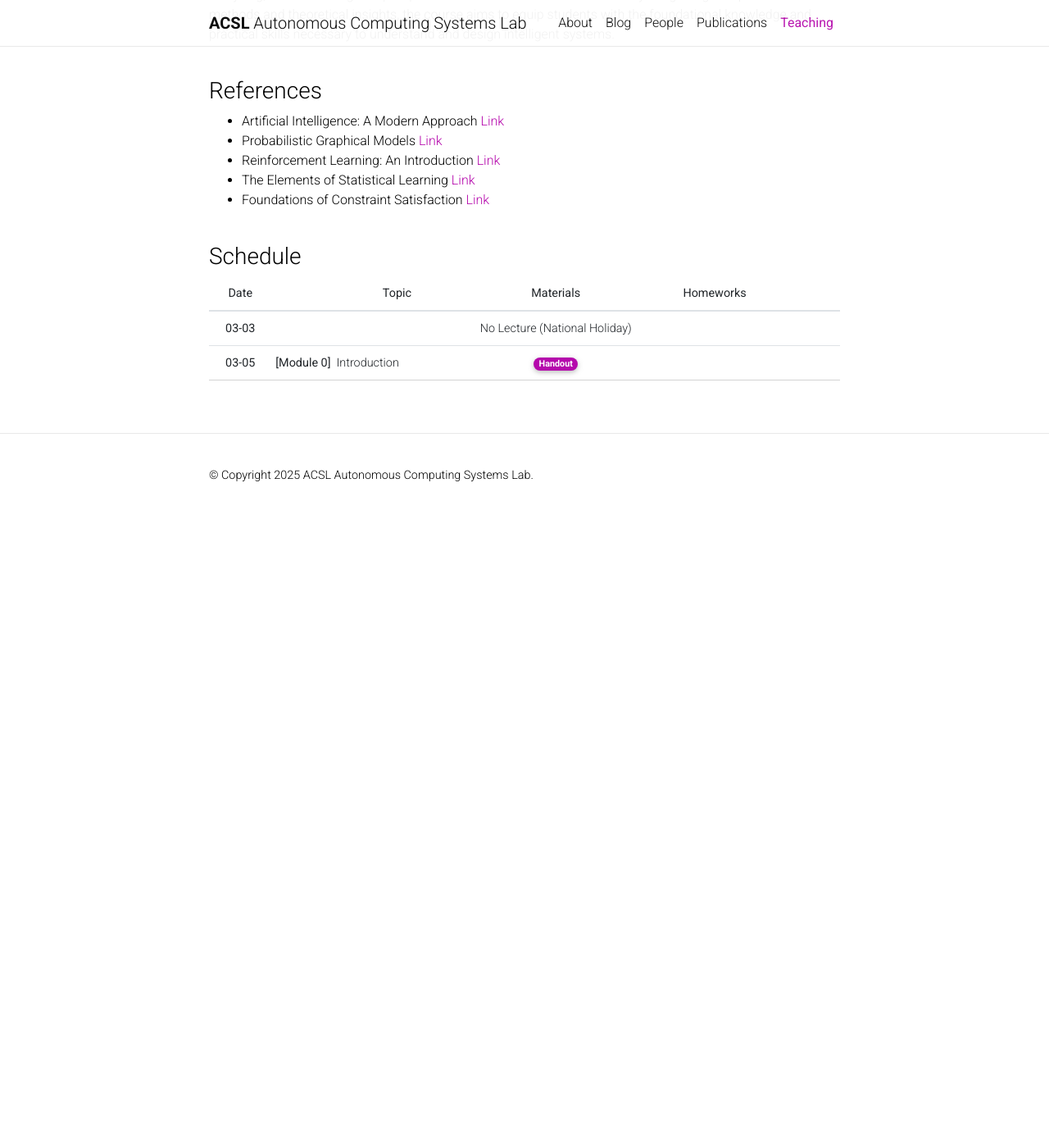
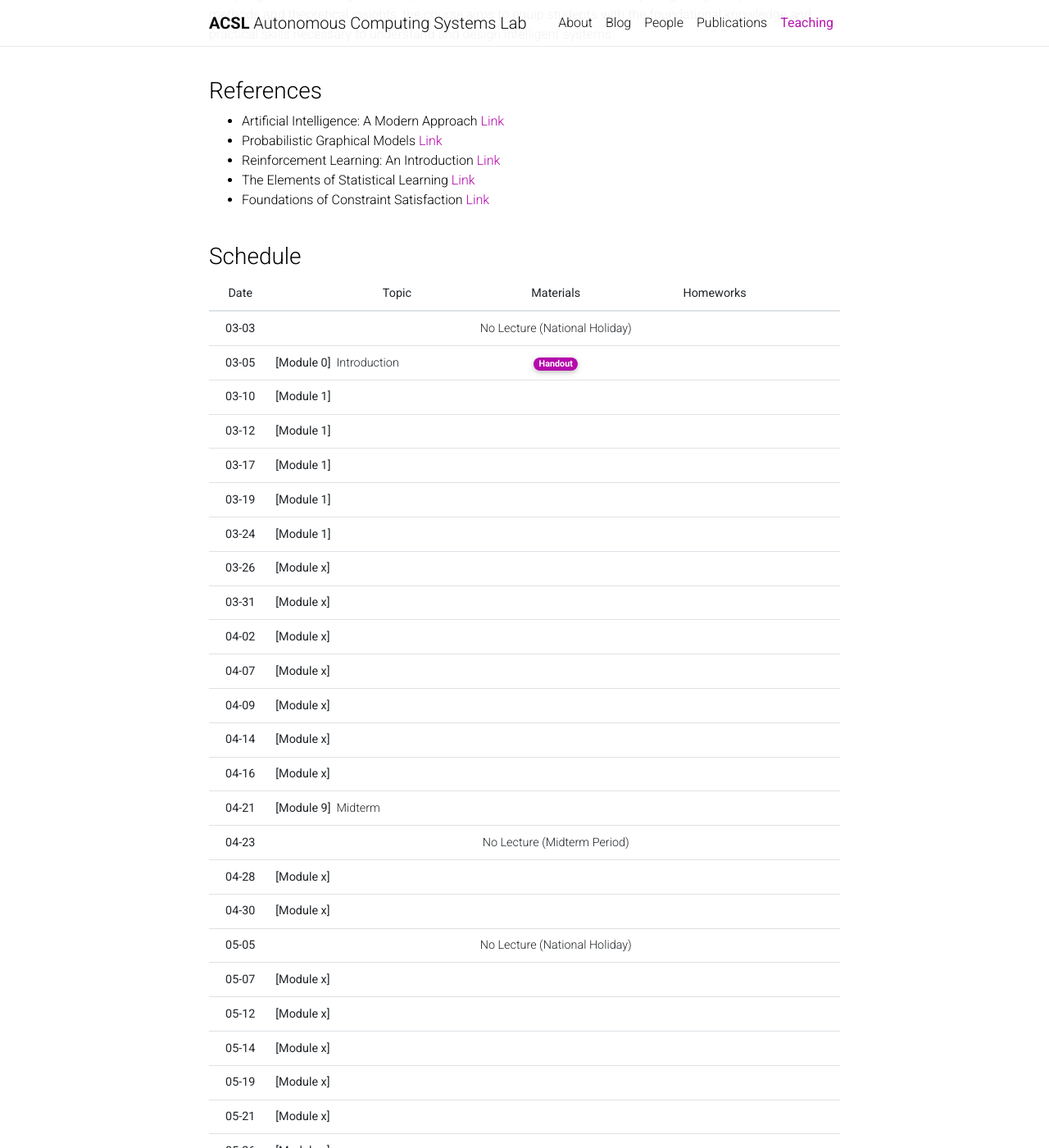
Before and after one commit to Uehwan/Uehwan.github.io, a Jekyll site: the page built from _teaching/sysprog25sp.md, in a window 1280 px wide and 1400 px high, scrolled down 560 px. Shown: the whole window at 82% size. Built offline with Jekyll 4.4.1, drawn with Linux system fonts in a browser that asks for light colours; nearby versions of some CDN libraries; comment, search, counter and statistics services are not loaded; a style sheet for code colours, icons or effects is not loaded; before the commit the page ends 1190 px from its top, so only the background shows below that; some of the changed text lies outside the part shown.

Commit message:
new member & course web

```diff
--- a/_people/1_23_04_01_JangWS.markdown
+++ b/_people/1_23_04_01_JangWS.markdown
@@ -1,7 +1,7 @@
 ---
 layout: people
 name: Won-Shik Jang
-role: Master Course
+role: Integrated Course
 email: wonsicjang@gm.gist.ac.kr
 img: /assets/img/student_23_01_03_JangWS.jpeg
 sequence: 1230401
--- a/_teaching/sysprog25sp.md
+++ b/_teaching/sysprog25sp.md
@@ -51,9 +51,209 @@ This course provides a comprehensive introduction to artificial intelligence sys
       <th scope="row">03-05</th>
       <td class="text-left"><b>[Module 0]</b> &nbsp;Introduction</td>
       <td>
-        <a href="https://docs.google.com/presentation/d/1fjMeEUMc9Do0XsF0uSWUB3BM3t124V5cY3m4u7Ikw2I/edit?usp=sharing" target="_blank" class="badge badge-pill" style="background-color:#B509AC;">Handout</a>
+        <a href="" target="_blank" class="badge badge-pill" style="background-color:#B509AC;">Handout</a>
       </td>
       <td></td>
+    </tr>
+    <tr>
+      <th scope="row">03-10</th>
+      <td class="text-left"><b>[Module 1]</b> &nbsp;</td>
+      <td>
+      </td>
+      <td></td>
+    </tr>
+    <tr style="border-bottom: 1.5px solid lightgrey;">
+      <th scope="row">03-12</th>
+      <td class="text-left"><b>[Module 1]</b> &nbsp;</td>
+      <td>
+      </td>
+      <td>
+      </td>
+    </tr>
+    <tr>
+      <th scope="row">03-17</th>
+      <td class="text-left"><b>[Module 1]</b> &nbsp;</td>
+      <td>
+      </td>
+      <td></td>
+    </tr>
+    <tr style="border-bottom: 1.5px solid lightgrey;">
+      <th scope="row">03-19</th>
+      <td class="text-left"><b>[Module 1]</b> &nbsp;</td>
+      <td>
+      </td>
+      <td></td>
+    </tr>
+    <tr>
+      <th scope="row">03-24</th>
+      <td class="text-left"><b>[Module 1]</b> &nbsp;</td>
+      <td>
+      </td>
+      <td></td>
+    </tr>
+    <tr style="border-bottom: 1.5px solid lightgrey;">
+      <th scope="row">03-26</th>
+      <td class="text-left"><b>[Module x]</b> &nbsp;</td>
+      <td>
+      </td>
+      <td></td>
+    </tr>
+    <tr>
+      <th scope="row">03-31</th>
+      <td class="text-left"><b>[Module x]</b> &nbsp;</td>
+      <td>
+      </td>
+      <td></td>
+    </tr>
+    <tr style="border-bottom: 1.5px solid lightgrey;">
+      <th scope="row">04-02</th>
+      <td class="text-left"><b>[Module x]</b> &nbsp;</td>
+      <td>
+      </td>
+      <td></td>
+    </tr>
+    <tr>
+      <th scope="row">04-07</th>
+      <td class="text-left"><b>[Module x]</b> &nbsp;</td>
+      <td>
+      </td>
+      <td></td>
+    </tr>
+    <tr style="border-bottom: 1.5px solid lightgrey;">
+      <th scope="row">04-09</th>
+      <td class="text-left"><b>[Module x]</b> &nbsp;</td>
+      <td>
+      </td>
+      <td></td>
+    </tr>
+    <tr>
+      <th scope="row">04-14</th>
+      <td class="text-left"><b>[Module x]</b> &nbsp;</td>
+      <td>
+      </td>
+      <td></td>
+    </tr>
+    <tr style="border-bottom: 1.5px solid lightgrey;">
+      <th scope="row">04-16</th>
+      <td class="text-left"><b>[Module x]</b> &nbsp;</td>
+      <td>
+      </td>
+      <td></td>
+    </tr>
+    <tr>
+      <th scope="row">04-21</th>
+      <td class="text-left"><b>[Module 9]</b> &nbsp;Midterm</td>
+      <td></td>
+      <td></td>
+    </tr>
+    <tr style="border-bottom: 1.5px solid lightgrey;">
+      <th scope="row">04-23</th>
+      <td colspan="3">No Lecture (Midterm Period)</td>
+    </tr>
+    <tr>
+      <th scope="row">04-28</th>
+      <td class="text-left"><b>[Module x]</b> &nbsp;</td>
+      <td>
+      </td>
+      <td></td>
+    </tr>
+    <tr style="border-bottom: 1.5px solid lightgrey;">
+      <th scope="row">04-30</th>
+      <td class="text-left"><b>[Module x]</b> &nbsp;</td>
+      <td>
+      </td>
+      <td></td>
+    </tr>
+    <tr>
+      <th scope="row">05-05</th>
+      <td colspan="3">No Lecture (National Holiday)</td>
+    </tr>
+    <tr style="border-bottom: 1.5px solid lightgrey;">
+      <th scope="row">05-07</th>
+      <td class="text-left"><b>[Module x]</b> &nbsp;</td>
+      <td>
+      </td>
+      <td></td>
+    </tr>
+    <tr>
+      <th scope="row">05-12</th>
+      <td class="text-left"><b>[Module x]</b> &nbsp;</td>
+      <td>
+      </td>
+      <td></td>
+    </tr>
+    <tr style="border-bottom: 1.5px solid lightgrey;">
+      <th scope="row">05-14</th>
+      <td class="text-left"><b>[Module x]</b> &nbsp;</td>
+      <td>
+      </td>
+      <td></td>
+    </tr>
+    <tr>
+      <th scope="row">05-19</th>
+      <td class="text-left"><b>[Module x]</b> &nbsp;</td>
+      <td>
+      </td>
+      <td></td>
+    </tr>
+    <tr style="border-bottom: 1.5px solid lightgrey;">
+      <th scope="row">05-21</th>
+      <td class="text-left"><b>[Module x]</b> &nbsp;</td>
+      <td>
+      </td>
+      <td></td>
+    </tr>
+    <tr>
+      <th scope="row">05-26</th>
+      <td class="text-left"><b>[Module x]</b> &nbsp;</td>
+      <td>
+      </td>
+      <td></td>
+    </tr>
+    <tr style="border-bottom: 1.5px solid lightgrey;">
+      <th scope="row">05-28</th>
+      <td class="text-left"><b>[Module x]</b> &nbsp;</td>
+      <td>
+      </td>
+      <td></td>
+    </tr>
+    <tr>
+      <th scope="row">06-02</th>
+      <td class="text-left"><b>[Module x]</b> &nbsp;</td>
+      <td>
+      </td>
+      <td></td>
+    </tr>
+    <tr style="border-bottom: 1.5px solid lightgrey;">
+      <th scope="row">06-04</th>
+      <td class="text-left"><b>[Module x]</b> &nbsp;</td>
+      <td>
+      </td>
+      <td></td>
+    </tr>
+    <tr>
+      <th scope="row">06-09</th>
+      <td class="text-left"><b>[Module x]</b> &nbsp;</td>
+      <td>
+      </td>
+      <td></td>
+    </tr>
+    <tr style="border-bottom: 1.5px solid lightgrey;">
+      <th scope="row">06-11</th>
+      <td class="text-left"><b>[Module x]</b> &nbsp;</td>
+      <td>
+      </td>
+      <td></td>
+    </tr>
+    <tr>
+      <th scope="row">12-16</th>
+      <td class="text-left"><b>[Module 9]</b> &nbsp;Final exam</td>
+      <td></td>
+      <td></td>
+    </tr>
+    <tr>
+      <th scope="row">12-18</th>
+      <td colspan="3">No Lecture (Final Exam Period)</td>
     </tr>
   </tbody>
 </table>
```
Also changed, not shown: _news/2025-03-03-new-member.md (added, +7 -0 lines), _people/1_25_02_01_ParkCY.markdown (added, +11 -0 lines), assets/img/student_25_02_01_ParkCY.png (added).
